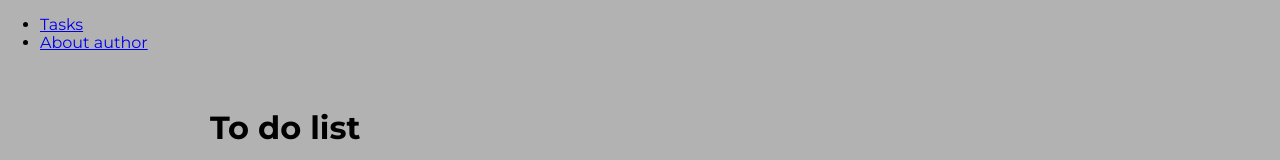
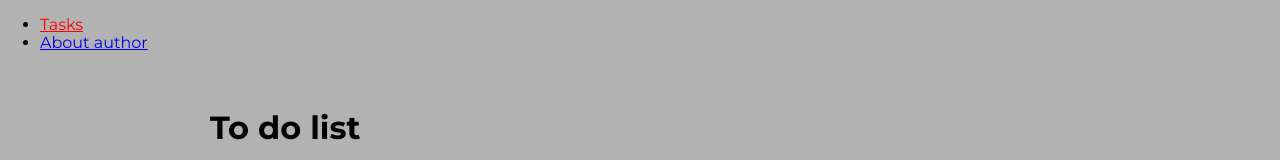
Before and after one commit to PawelOwiesek/todo-list_react, a React (Create React App) app: page /#/tasks in a window 1280 px wide. Shown: the top 160 px of the page. Built offline with nearby package versions, Linux system fonts and the light colour scheme.

Commit message:
add styled navLink

```diff
--- a/src/App.js
+++ b/src/App.js
@@ -1,7 +1,8 @@
-import { HashRouter, NavLink, Switch, Route, Redirect } from "react-router-dom";
+import { HashRouter, Switch, Route, Redirect } from "react-router-dom";
 import Tasks from "./features/tasks/TasksPage";
 import AuthorPage from "./features/author/AuthorPage";
 import TaskPage from "./features/tasks/TaskPage";
+import { StyledNavLink } from "./styled";
 
 const App = () => (
   <HashRouter>
@@ -9,10 +10,10 @@
       <nav>
         <ul>
           <li>
-            <NavLink to="/tasks">Tasks</NavLink>
+            <StyledNavLink to="/tasks">Tasks</StyledNavLink>
           </li>
           <li>
-            <NavLink to="/author">About author</NavLink>
+            <StyledNavLink to="/author">About author</StyledNavLink>
           </li>
         </ul>
         <Switch>
--- /dev/null
+++ b/src/styled.js
@@ -0,0 +1,8 @@
+import { NavLink } from "react-router-dom";
+import styled from "styled-components";
+
+export const StyledNavLink = styled(NavLink)`
+  &.active {
+    color: red;
+  }
+`;
```
